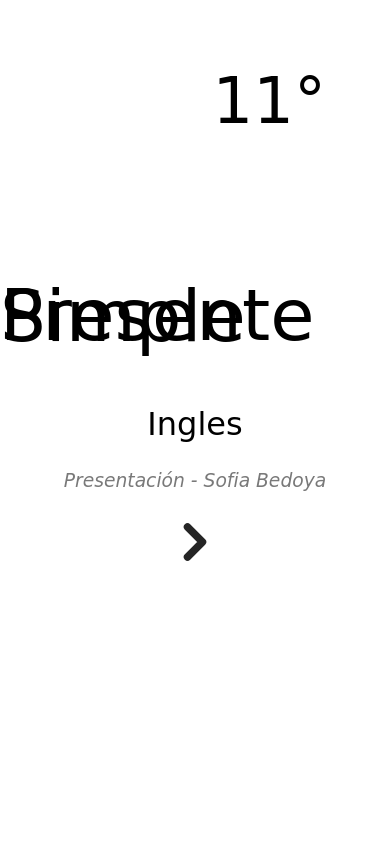
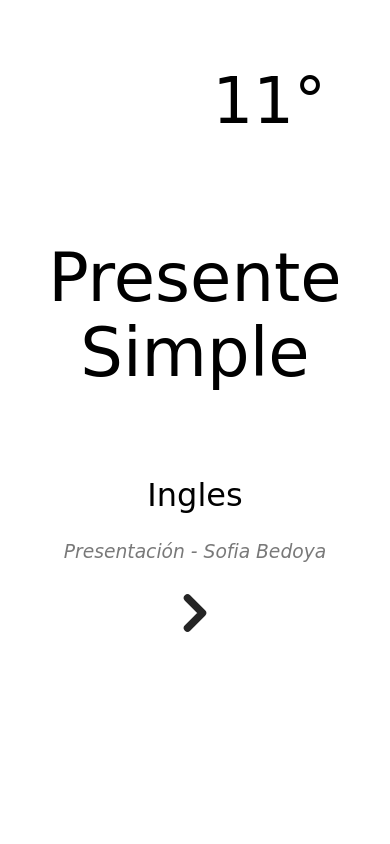
Before and after one commit to q4lejxndrop/EN-PresenteSimple, a plain HTML site: page index.html in a window 390 px wide. Shown: the top 844 px of the page. Drawn offline with Linux system fonts and the light colour scheme; a web font is replaced by a local one.

Commit message:
Add files via upload

```diff
--- a/style.css
+++ b/style.css
@@ -20,11 +20,12 @@ h1 {
 }
 
 header {
+        height: 100vh;
     display: flex;
     justify-content: center;
     align-items: center;
     flex-direction: column;
-    height: 100vh;
+    flex-wrap: wrap;
     background-color: #fff;
     font-family: "Borel", cursive;
     color: #000;
@@ -97,3 +98,13 @@ header {
     }
 
 }
+
+@media screen and (max-width: 1000px) {
+
+    h1 {
+    font-size: 4.2rem;
+    line-height: 75px;
+    text-wrap: auto;
+    text-align: center;
+    }
+}
```
